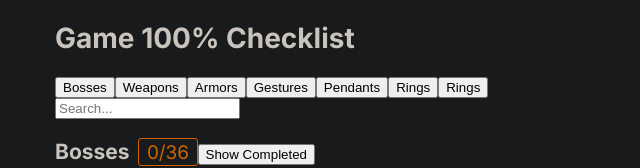
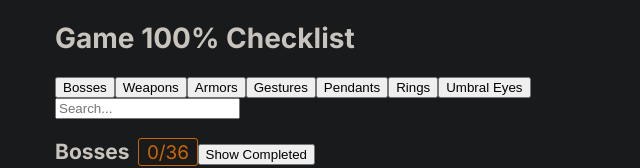
Before and after one commit to Oery/LOTF_Checklist, a Next.js app: page / in a window 1280 px wide. Shown: the top 168 px of the page, without its empty margins (0-640 px from the left). Built offline with nearby package versions, Linux system fonts and the light colour scheme.

Commit message:
Fixed Bug

```diff
--- a/src/app/page.tsx
+++ b/src/app/page.tsx
@@ -44,6 +44,7 @@ function App(): JSX.Element {
         gestures: savedData.gestures || [],
         pendants: savedData.pendants || [],
         rings: savedData.rings || [],
+        umbral_eyes: savedData.umbral_eyes || [],
         ...savedData,
       };
 
@@ -164,7 +165,7 @@ function App(): JSX.Element {
       <button onClick={() => setActiveTab("gestures")}>Gestures</button>
       <button onClick={() => setActiveTab("pendants")}>Pendants</button>
       <button onClick={() => setActiveTab("rings")}>Rings</button>
-      <button onClick={() => setActiveTab("umbral_eyes")}>Rings</button>
+      <button onClick={() => setActiveTab("umbral_eyes")}>Umbral Eyes</button>
       {renderTab(activeTab)}
     </div>
   );
```
